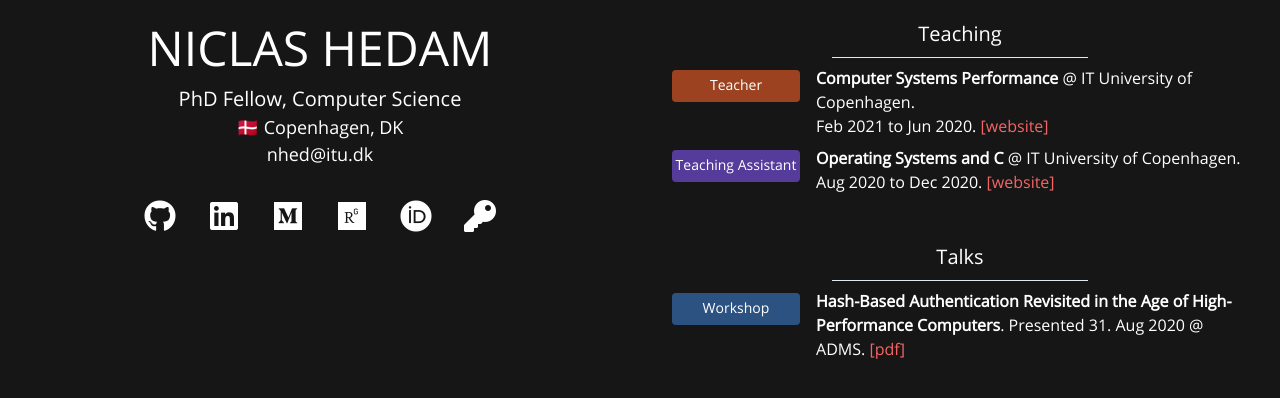
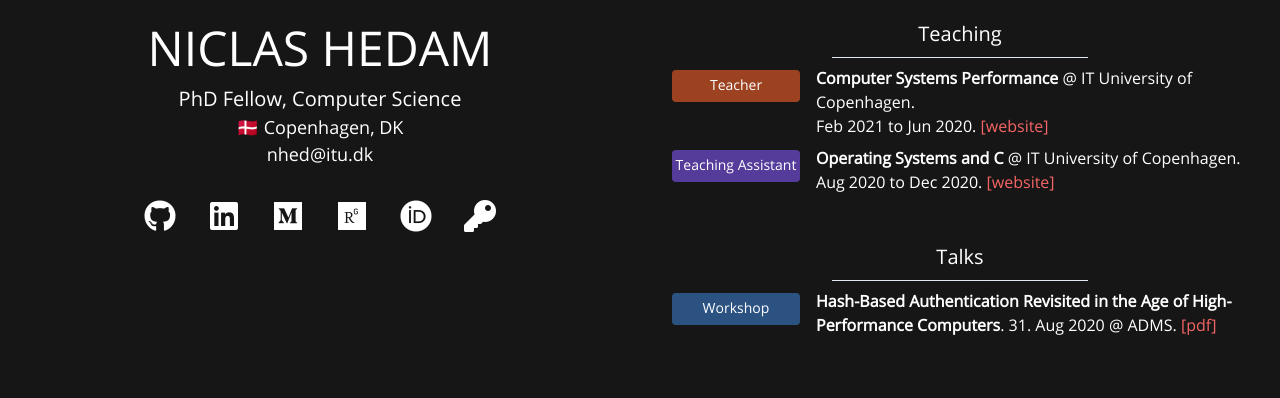
Before and after one commit to NiclasHedam/hed.am, a Jekyll site: the page built from index.markdown, in a window 1280 px wide, cut to the strip 356-754 px from the top of the page. Built offline with Jekyll 4.4.1, drawn with Linux system fonts in a browser that asks for light colours.

Commit message:
Removing presented from talk sentences

```diff
--- a/_layouts/home.html
+++ b/_layouts/home.html
@@ -139,7 +139,7 @@
                   <span>
                     <b>{{ talk.title | escape }}</b>.
                   </span>
-                  Presented {{ talk.date | date: "%d. %b %Y" }} @ {{ talk.location | escape }}.
+                  {{ talk.date | date: "%d. %b %Y" }} @ {{ talk.location | escape }}.
                   {% if talk.pdf %}
                     <a href="{{ talk.pdf }}" title="{{ talk.location | escape }} {{ talk.date | date: "%Y" }} presentation" target="_blank" class="text-red-500">[pdf]</a>
                   {% endif %}
```
